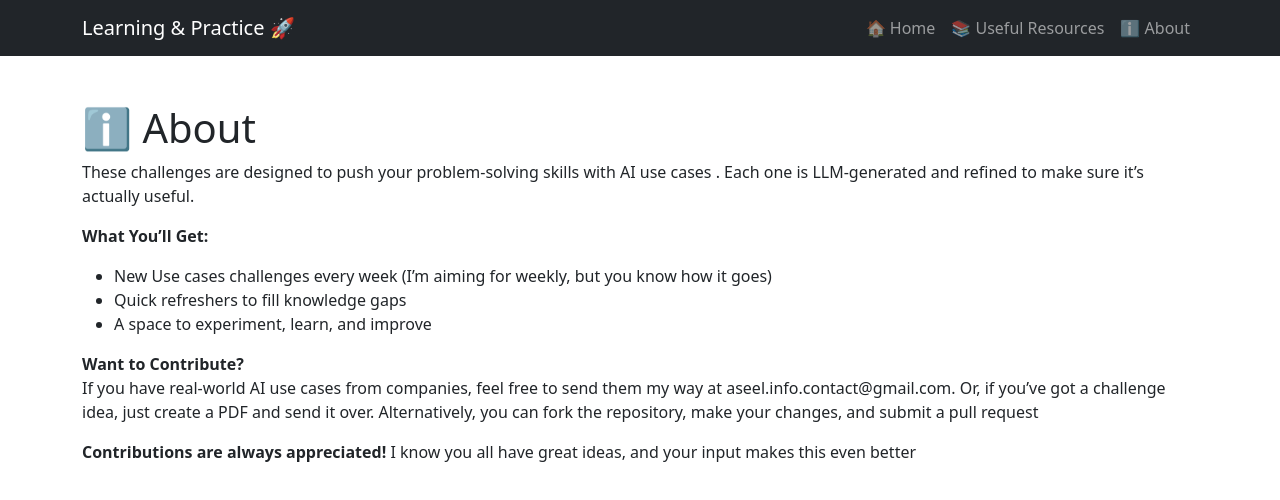
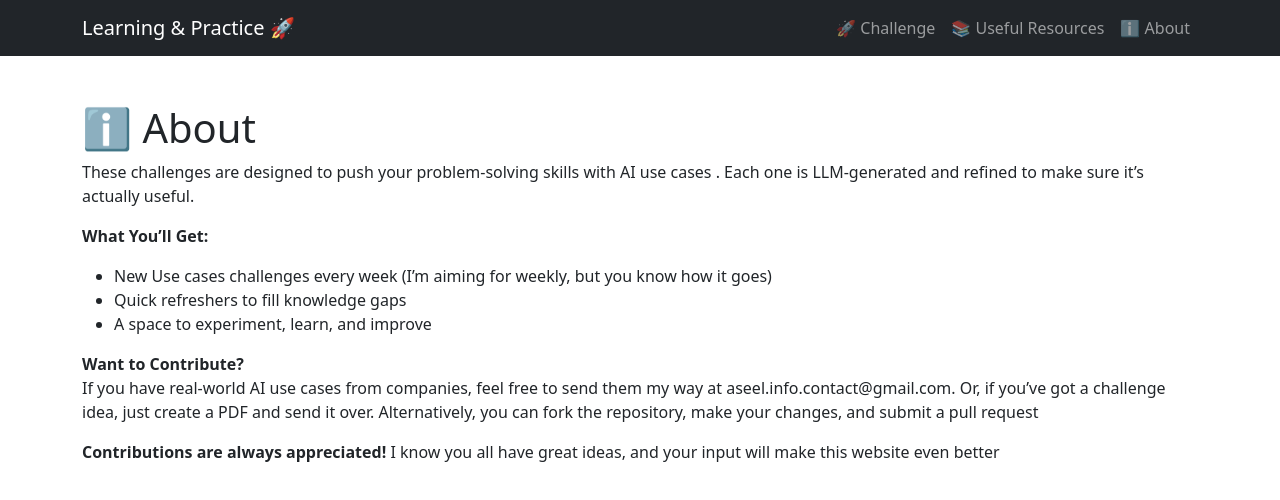
Before and after one commit to aseelbahakeem/Learning-and-practicing-resources-website-AI, a plain HTML site: page contact.html in a window 1280 px wide. Drawn offline with nearby package versions, Linux system fonts and the light colour scheme.

Commit message:
inshallah the last

```diff
--- a/contact.html
+++ b/contact.html
@@ -19,7 +19,7 @@
                         </button>
                         <div class="collapse navbar-collapse" id="navbarNav">
                                 <ul class="navbar-nav ms-auto">
-                                        <li class="nav-item"><a class="nav-link" href="index.html">🏠 Home</a></li>
+                                        <li class="nav-item"><a class="nav-link" href="index.html">🚀 Challenge</a></li>
                                         <li class="nav-item"><a class="nav-link" href="resources.html">📚 Useful
                                                         Resources</a></li>
                                         <li class="nav-item"><a class="nav-link" href="contact.html">ℹ️ About</a></li>
@@ -51,7 +51,7 @@
                 </p>
                 <p>
                         <strong>Contributions are always appreciated!</strong> I know you all have great ideas, and your
-                        input makes this even better
+                        input will make this website even better
                 </p>
 
         </div>
```
Also changed, not shown: index.html (+1 -1 lines), resources.html (+1 -1 lines), stanford-ai-courses.html (line endings or trailing spaces).
